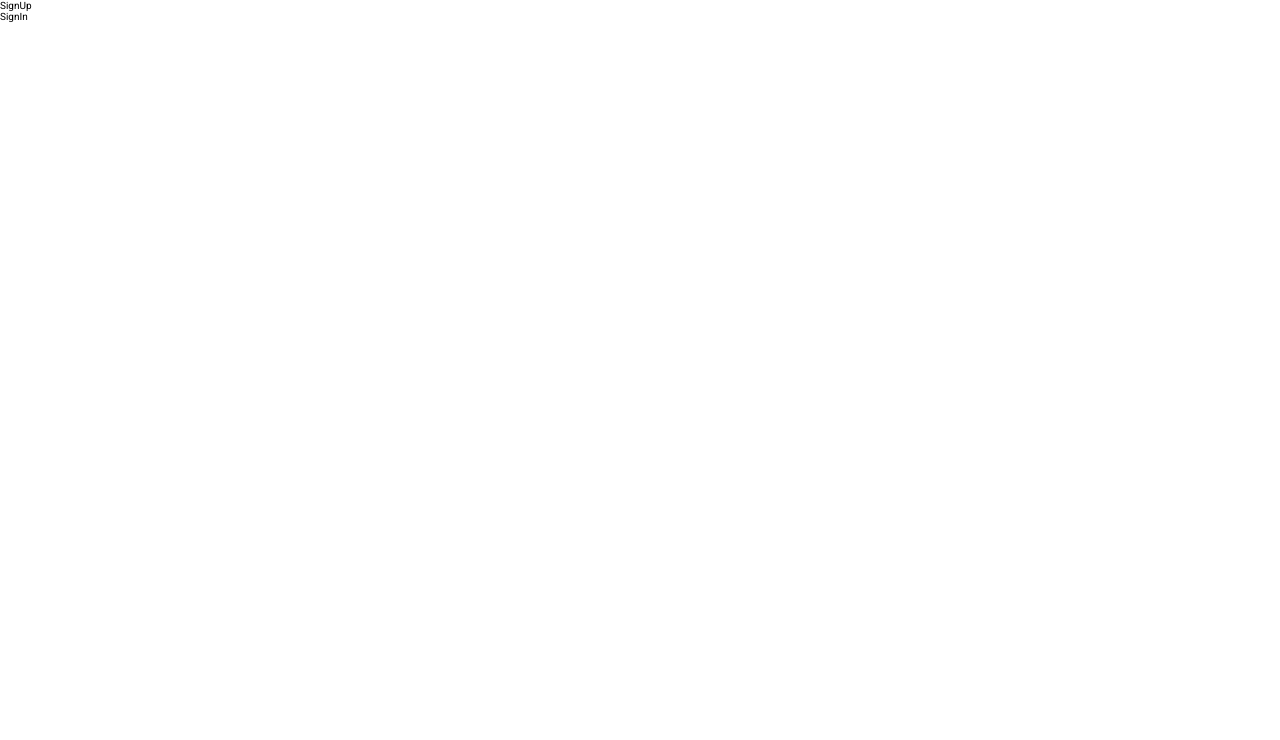
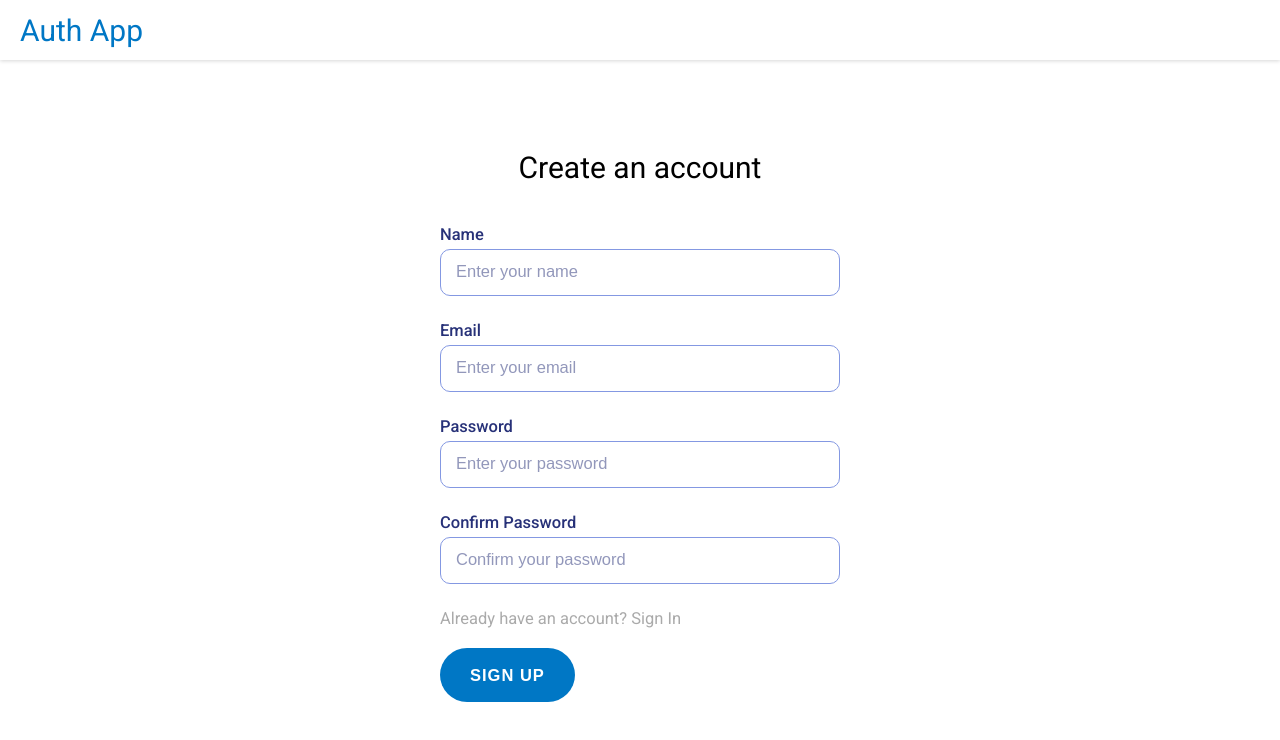
Before and after one commit to rakshian24/mern-user-auth-base, a React (Create React App) app in the folder frontend/: page / in a window 1280 px wide. Shown: the top 740 px of the page. Built offline with nearby package versions, Linux system fonts and the light colour scheme; the HTML template or start-up script is replaced by a standard one.

Commit message:
sign up page style complete

```diff
--- a/frontend/src/App.jsx
+++ b/frontend/src/App.jsx
@@ -1,9 +1,31 @@
 import React from 'react';
 import Home from './pages/home/Home';
+import { styled } from 'styled-components';
+import Header from './components/Header';
+
+const AppWrapper = styled.div`
+  height: 100vh;
+`;
+
+const AppContainer = styled.div`
+  height: calc(100vh - 6rem);
+  overflow-y: scroll;
+  padding: 2rem 4rem;
+
+  @media screen and (min-width: 501px){
+    display: flex;
+    justify-content: center;
+  }
+`;
 
 const App = () => {
   return (
-    <Home />
+    <AppWrapper>
+      <Header />
+      <AppContainer>
+        <Home />
+      </AppContainer>
+    </AppWrapper>
   )
 }
 
--- /dev/null
+++ b/frontend/src/components/Header.jsx
@@ -0,0 +1,23 @@
+import React from 'react';
+import Logo from './Logo';
+import { styled } from 'styled-components';
+
+const StyledHeader = styled.header`
+  padding: 1.5rem 2rem;
+  display: flex;
+  align-items: center;
+  justify-content: space-between;
+  height: 6rem;
+  box-shadow: rgba(0, 0, 0, 0.16) 0px 1px 4px;
+  position: sticky;
+`;
+
+const Header = () => {
+  return (
+    <StyledHeader>
+      <Logo title="Auth App" />
+    </StyledHeader>
+  )
+}
+
+export default Header
--- /dev/null
+++ b/frontend/src/components/Logo.jsx
@@ -0,0 +1,15 @@
+import React from 'react';
+import { styled } from 'styled-components';
+
+const LogoTitle = styled.div`
+  font-size: 3rem;
+  color: #0077c5;
+`;
+
+const Logo = ({ title }) => {
+  return (
+    <LogoTitle>{title}</LogoTitle>
+  )
+}
+
+export default Logo
--- a/frontend/src/components/SignUp.jsx
+++ b/frontend/src/components/SignUp.jsx
@@ -1,8 +1,201 @@
-import React from 'react'
+import React, { useState } from 'react';
+import { styled } from 'styled-components';
+
+
+const FormHeading = styled.h1`
+  font-weight: 400;
+  font-size: 2.5rem;
+  margin-bottom: 3rem;
+
+  @media screen and (min-width: 1024px){
+    font-size: 3rem;
+    margin-bottom: 4rem;
+    text-align: center;
+  }
+`;
+
+const FormItem = styled.div`
+  width: 100%;
+  display: flex;
+  flex-direction: column;
+  margin-bottom: 2rem;
+  font-weight: 400;
+
+  input{
+    padding: 1.5rem;
+    border: 1px solid #8498e2;
+    border-radius: 1rem;
+
+    &::placeholder {
+      color: #273178;
+      opacity: 0.5;
+      font-size: 1.5rem;
+      @media screen and (min-width: 501px){
+        font-size: 1.65rem;
+      }
+    }
+    &:focus {
+      outline: none !important;
+      border: 1.5px solid #6650ef;
+    }
+  }
+
+  label{
+    color: #273178;
+    font-size: 1.5rem;
+    font-weight: 500;
+    margin-bottom: 0.5rem;
+
+    @media screen and (min-width: 501px){
+      font-size: 1.65rem;
+    }
+  }
+`;
+
+const ErrorText = styled.span`
+  color: #ff4d42;
+  font-size: 1.5rem;
+  font-weight: 500;
+  margin-top: 0.5rem;
+`;
+
+const defaultFormFields = {
+  name: "",
+  email: "",
+  password: "",
+  confirmPassword: "",
+};
+
+const FormFooterTextContainer = styled.div`
+  font-size: 1.5rem;
+  color: #aaa;
+  margin-bottom: 2rem;
+
+  @media screen and (min-width: 501px){
+    font-size: 1.65rem;
+  }
+`;
+
+const FormButton = styled.button`
+  background-color: #0077c5;
+  border: none;
+  letter-spacing: 0.1rem;
+  padding: 1.5rem 2rem;
+  text-transform: uppercase;
+  border-radius: 10rem;
+  color: #fff;
+  font-weight: 600;
+  cursor: pointer;
+  transition: background-color 1s ease;
+  font-size: 1.4rem;
+
+  @media screen and (min-width: 1024px){
+    padding: 1.75rem 3rem;
+    font-size: 1.65rem;
+  }
+
+  &:disabled {
+    opacity: 0.5;
+  }
+`;
 
 const SignUp = () => {
+  const [formFields, setFormFields] = useState(defaultFormFields);
+  const [formError, setFormError] = useState({});
+
+  const handleSubmit = (event) => {
+    event.preventDefault();
+    setFormError(handleValidation());
+    console.log("FORM_FIELDS = ", formFields);
+  };
+
+  const handleValidation = () => {
+    let error = {};
+
+    if (!formFields.name) {
+      error.name = 'Name is required';
+    }
+    if (!formFields.email) {
+      error.email = 'Email is required';
+    }
+    if (!formFields.password) {
+      error.password = 'Password is required';
+    }
+    if (!formFields.confirmPassword) {
+      error.confirmPassword = 'Confirm password is required';
+    }
+
+    return error;
+  }
+
+  const hanldeInputValueChange = (event) => {
+    const { name, value } = event.target;
+    setFormFields({ ...formFields, [name]: value });
+  };
+
   return (
-    <div>SignUp</div>
+    <div>
+      <FormHeading>Create an account</FormHeading>
+      <div>
+        <form onSubmit={handleSubmit}>
+          <FormItem id="name">
+            <label>Name</label>
+            <input
+              placeholder="Enter your name"
+              name="name"
+              type="text"
+              value={formFields.name}
+              onChange={hanldeInputValueChange}
+            />
+            <ErrorText>{formError.name}</ErrorText>
+          </FormItem>
+
+          <FormItem id="email">
+            <label>Email</label>
+            <input
+              placeholder="Enter your email"
+              name="email"
+              type="email"
+              value={formFields.email}
+              onChange={hanldeInputValueChange}
+            />
+            <ErrorText>{formError.email}</ErrorText>
+          </FormItem>
+
+          <FormItem id="password">
+            <label>Password</label>
+            <input
+              placeholder="Enter your password"
+              name="password"
+              type="password"
+              value={formFields.password}
+              onChange={hanldeInputValueChange}
+            />
+            <ErrorText>{formError.password}</ErrorText>
+          </FormItem>
+
+          <FormItem id="name">
+            <label>Confirm Password</label>
+            <input
+              placeholder="Confirm your password"
+              name="confirmPassword"
+              type="password"
+              value={formFields.confirmPassword}
+              onChange={hanldeInputValueChange}
+            />
+            <ErrorText>{formError.confirmPassword}</ErrorText>
+          </FormItem>
+
+          <FormFooterTextContainer>
+            <p>Already have an account? <span>Sign In</span></p>
+          </FormFooterTextContainer>
+
+          <FormButton className="form-button" type="submit">
+            Sign Up
+          </FormButton>
+        </form>
+      </div>
+    </div>
   )
 }
 
--- a/frontend/src/pages/home/Home.jsx
+++ b/frontend/src/pages/home/Home.jsx
@@ -1,13 +1,27 @@
 import React from 'react';
 import SignUp from '../../components/SignUp';
-import SignIn from '../../components/SignIn';
+import { styled } from 'styled-components';
+
+const ContentContainer = styled.div`
+  display: flex;
+  flex-direction: column;
+  margin-top: 2.5rem;
+
+  @media screen and (min-width: 501px) and (max-width: 1023px){
+    width: 32rem;
+  }
+
+  @media screen and (min-width: 1024px){
+    margin-top: 7rem;
+    width: 40rem;
+  }
+`;
 
 const Home = () => {
   return (
-    <>
+    <ContentContainer>
       <SignUp />
-      <SignIn />
-    </>
+    </ContentContainer>
   )
 }
 
```
